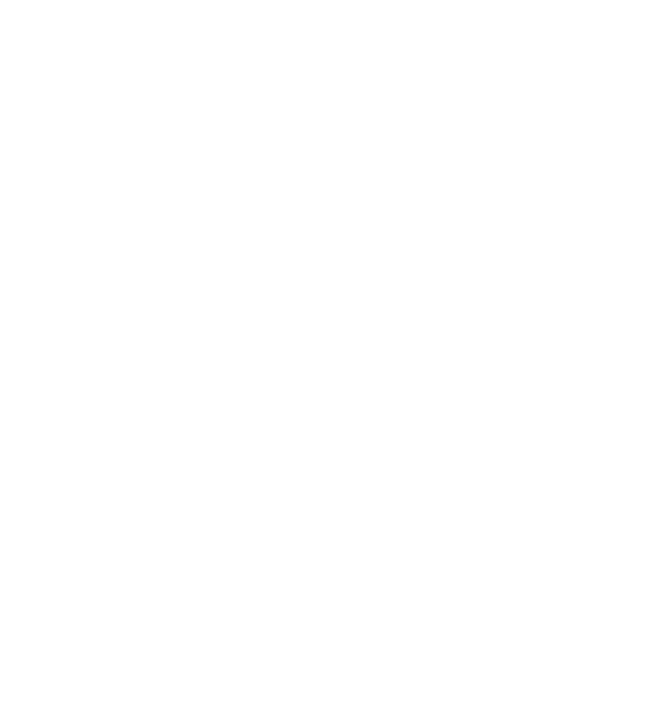
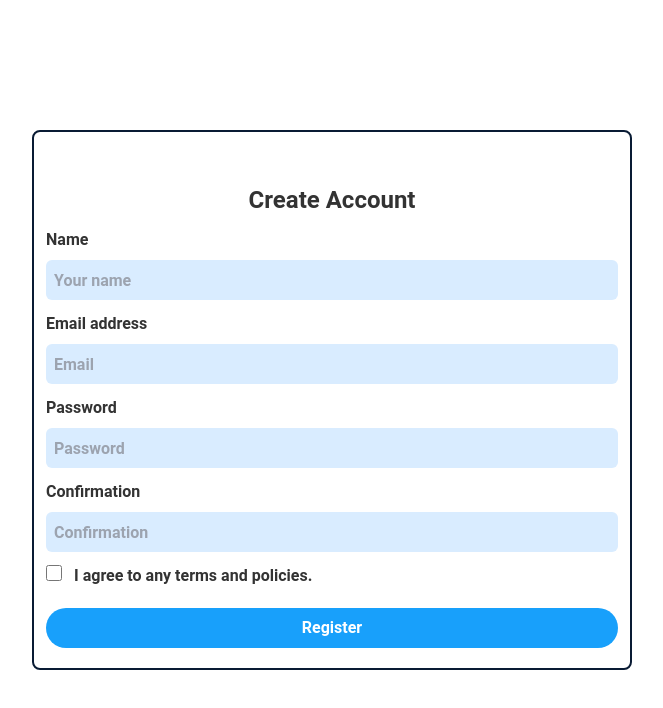
Before and after one commit to Sdmitrioul/BillSplitFrontend, a React (Create React App) app: page /signup in a window 1280 px wide. Before the commit this address had no page. Shown: the top 708 px of the page, without its empty margins (308-971 px from the left). Built offline with nearby package versions, Linux system fonts and the light colour scheme.

Commit message:
add registration form

```diff
--- a/src/components/owe-table/owe-table-column.tsx
+++ b/src/components/owe-table/owe-table-column.tsx
@@ -3,11 +3,11 @@
 
 export const OweTableColumn: FC<IOweTableColumn> = ({header, owers, defaultValue}) => {
   return(
-    <div className="w-1/2 flex flex-col border-r-solid border-r-[2px] border-blue-medium last:border-r-0 px-2 py-1">
-      <span className="text-grey-blue text-lg">{header}</span>
-      {!owers.length && <span className="text-grey-blue text-md">{ defaultValue }</span> }
+    <div className="w-1/2 flex flex-col border-r-solid border-r-[2px] border-blue-medium last:border-r-0 py-1">
+      <span className="px-2 text-grey-blue text-lg">{header}</span>
+      {!owers.length && <span className="px-2 text-grey-blue text-md">{ defaultValue }</span> }
       {!!owers.length && owers.map(person => (
-        <span key={person.name} className="hover:bg-grey-blue">
+        <span key={person.name} className="px-2 py-1 hover:bg-grey-blue">
           <span className="text-red-light">{person.amount.toLocaleString()}</span> &nbsp; - &nbsp;
           {person.name}
         </span>))}
--- a/src/pages/header/user-shower.tsx
+++ b/src/pages/header/user-shower.tsx
@@ -4,25 +4,38 @@
 import {UserStore} from "../login/user-store"
 
 export const UserShower: FC = () => {
-  const {hasData, user} = useSelector<RootState, UserStore>((state) => state.user)
+  const {hasData, fetching, user} = useSelector<RootState, UserStore>((state) => state.user)
 
   return(
     <>
+      {fetching && (<span className="text-white px-2 py-1">Loading...</span>)}
+
       {hasData && (
         <div>
-          <a className="">{user?.name}</a>
+          <a
+            className="px-2 py-1 rounded-md text-center border-white hover:bg-blue-darkHover"
+            href="/user"
+          >
+            {user?.name}
+          </a>
         </div>
       )}
 
-      {!hasData && (
+      {!hasData && !fetching && (
         <div className="flex p-2">
           <a
-            className="mr-2 text-center text-blue-dark border-solid border-[1px] border-blue-dark"
+            className="mr-2 px-2 py-1 rounded-md text-center
+            text-white border-solid border-[1px] border-white hover:bg-blue-darkHover"
             href="/login"
           >
             Sign In
           </a>
-          <a className="text-center text-white" href="/signup">Sign Up</a>
+          <a
+            className="text-center text-white px-2 py-1 rounded-md bg-green-secondary hover:opacity-60"
+            href="/signup"
+          >
+            Sign Up
+          </a>
         </div>
       )}
     </>
--- a/src/pages/home/home.tsx
+++ b/src/pages/home/home.tsx
@@ -1,6 +1,6 @@
 import React, {FC} from "react"
 import {Header} from "../header/header"
-import {MainPart} from "../../components/MainPart";
+import {MainPart} from "../../components/MainPart"
 
 export const Home: FC = () => {
   return(
--- a/src/pages/login/login.tsx
+++ b/src/pages/login/login.tsx
@@ -1,18 +1,21 @@
-import React, {FC, useState} from "react"
+import React, {ChangeEvent, FC, useState} from "react"
 import { useNavigate } from "react-router-dom"
 import {loginUser} from "./user-store"
+import {useDispatch} from "react-redux"
+import {AppDispatch} from "../../app/store"
 
 export const Login: FC = () => {
   const [email, setEmail] = useState<string>("")
   const [password, setPassword] = useState<string>("")
 
-  const onChangeAddress = (e: any) => setEmail(e.target.value)
-  const onChangePassword = (e: any) => setPassword(e.target.value)
+  const onChangeAddress = (e:ChangeEvent<HTMLInputElement>) => setEmail(e.target.value)
+  const onChangePassword = (e:ChangeEvent<HTMLInputElement>) => setPassword(e.target.value)
 
   const navigate = useNavigate()
+  const dispatch = useDispatch<AppDispatch>()
 
   const apply = () => {
-    loginUser({email: email, password: password})
+    dispatch(loginUser({email: email, password: password}))
     navigate("/user")
   }
 
@@ -39,7 +42,7 @@
             placeholder="Password"
             type="password"
             value={password}
-            id="email"
+            id="password"
             className="rounded-md mt-2 w-full h-10 px-2 bg-blue-medium"
             onChange={onChangePassword}
           />
--- /dev/null
+++ b/src/pages/login/sign-up.tsx
@@ -0,0 +1,95 @@
+import React, {ChangeEvent, FC, useState} from "react"
+import {registerUser} from "./user-store"
+import {useNavigate} from "react-router-dom"
+import {useDispatch} from "react-redux"
+import {AppDispatch} from "../../app/store"
+
+export const SignUp: FC = () => {
+  const [email, setEmail] = useState<string>("")
+  const [password, setPassword] = useState<string>("")
+  const [confirmation, setConfirmation] = useState<string>("")
+  const [name, setName] = useState<string>("")
+
+  const [agree, setAgree] = useState<boolean>(false)
+
+  const navigate = useNavigate()
+  const dispatch = useDispatch<AppDispatch>()
+
+  const apply = () => {
+    dispatch(registerUser({email: email, password: password, name: name}))
+    navigate("/user")
+  }
+
+  return(
+    <div className="w-full h-full flex items-center justify-around">
+      <div
+        className="w-[600px] h-fit px-3 pt-3 pb-5 flex-col font-bold
+        items-center rounded-lg border-solid border-2 border-blue-dark">
+        <div className="mt-10 text-2xl w-full text-center">Create Account</div>
+        <div className="flex-col w-full h-fit mt-3">
+          <span>Name</span>
+          <input
+            placeholder="Your name"
+            type="text"
+            value={name}
+            id="name"
+            className="rounded-md mt-2 w-full h-10 px-2 bg-blue-medium"
+            onChange={(e:ChangeEvent<HTMLInputElement>) => setName(e.target.value)}
+          />
+        </div>
+        <div className="flex-col w-full h-fit mt-3">
+          <span>Email address</span>
+          <input
+            placeholder="Email"
+            type="email"
+            value={email}
+            id="email"
+            className="rounded-md mt-2 w-full h-10 px-2 bg-blue-medium"
+            onChange={(e:ChangeEvent<HTMLInputElement>) => setEmail(e.target.value)}
+          />
+        </div>
+        <div className="flex-col w-full h-fit mt-3">
+          <span>Password</span>
+          <input
+            placeholder="Password"
+            type="password"
+            value={password}
+            id="email"
+            className="rounded-md mt-2 w-full h-10 px-2 bg-blue-medium"
+            onChange={(e:ChangeEvent<HTMLInputElement>) => setPassword(e.target.value)}
+          />
+        </div>
+        <div className="flex-col w-full h-fit mt-3">
+          <span>Confirmation</span>
+          <input
+            placeholder="Confirmation"
+            type="password"
+            value={confirmation}
+            id="confirmation"
+            className="rounded-md mt-2 w-full h-10 px-2 bg-blue-medium"
+            onChange={(e:ChangeEvent<HTMLInputElement>) => setConfirmation(e.target.value)}
+          />
+          {(confirmation !== password && !!confirmation) &&
+              (<span className="text-red-light">Passwords do not match</span>)}
+        </div>
+        <div className="flex-col w-full h-fit mt-3">
+          <label>
+            <input
+              type="checkbox"
+              className="mr-3 h-4 w-4"
+              onClick={() => setAgree(value => !value)}
+            />
+            I agree to any terms and policies.
+          </label>
+        </div>
+        <button
+          onClick={apply}
+          disabled={!agree}
+          className="mt-5 rounded-full w-full h-10 bg-blue-bright text-center text-white font-bold"
+        >
+          Register
+        </button>
+      </div>
+    </div>
+  )
+}
--- a/src/pages/login/user-store.ts
+++ b/src/pages/login/user-store.ts
@@ -1,6 +1,6 @@
 import {BaseStore} from "../../app/base-store"
 import {createAsyncThunk, createSlice, PayloadAction} from "@reduxjs/toolkit"
-import {Credentials, User} from "./user.interfaces"
+import {Credentials, RegistrationForm, User} from "./user.interfaces"
 
 export interface UserStore extends BaseStore {
     user?: User
@@ -23,10 +23,30 @@
           oweTotal: 2300,
           owers: [],
           myOwers: [],
-        }))
+        }), 500)
       }) as User
     } catch {
       rejectWithValue("error while getting info")
+    }
+  }
+)
+
+export const registerUser = createAsyncThunk(
+  "user/register",
+  async (form: RegistrationForm, {rejectWithValue}) => {
+    try {
+      return await new Promise<User>((resolve) => {
+        setTimeout(() => resolve({
+          email: form.email,
+          name: form.name,
+          depthTotal: 5000,
+          oweTotal: 2300,
+          owers: [],
+          myOwers: [],
+        }), 500)
+      }) as User
+    } catch {
+      rejectWithValue("error while registering user")
     }
   }
 )
@@ -53,6 +73,17 @@
       state.user = undefined
       state.hasData = true
       state.fetching = false
+    }).addCase(registerUser.fulfilled, (state, action) => {
+      state.user = action.payload
+      state.hasData = true
+      state.fetching = false
+    }).addCase(registerUser.pending, (state) => {
+      state.fetching = true
+      state.hasData = false
+    }).addCase(registerUser.rejected, (state) => {
+      state.user = undefined
+      state.hasData = true
+      state.fetching = false
     })
   },
 })
--- a/src/pages/login/user.interfaces.ts
+++ b/src/pages/login/user.interfaces.ts
@@ -13,3 +13,9 @@
     email: string
     password: string
 }
+
+export interface RegistrationForm {
+    email: string
+    name: string
+    password: string
+}
--- a/src/pages/router.tsx
+++ b/src/pages/router.tsx
@@ -3,12 +3,14 @@
 import {Login} from "./login/login"
 import {Home} from "./home/home"
 import {User} from "./user/user"
+import {SignUp} from "./login/sign-up"
 
 export const Router: FC = () => {
   return(
     <Routers>
       <Routes>
         <Route path="/login" element={<Login />} />
+        <Route path="/signup" element={<SignUp />} />
         <Route path="/user" element={<User />} />
         <Route path="/" element={<Home />} />
       </Routes>
```
